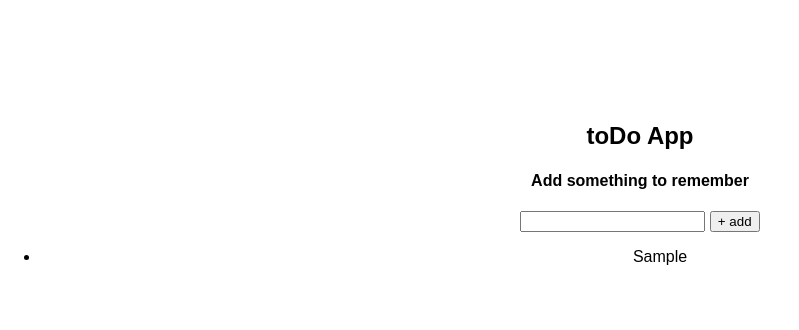
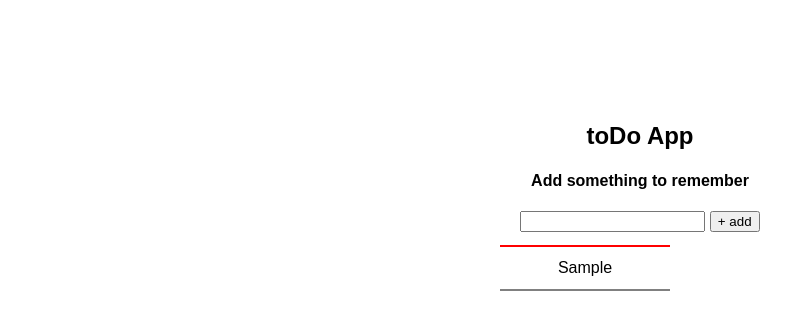
Before and after one commit to JavierPons/exercise_platfrom, a React (Create React App) app in the folder toDo/todo/: page / in a window 1280 px wide. Both pictures are taken after typing "Sample" into the empty fields and a click on the button "+ add". Shown: the top 330 px of the page, without its empty margins (0-799 px from the left). Built offline with nearby package versions, Linux system fonts and the light colour scheme.

Commit message:
add simple style

```diff
--- a/toDo/todo/src/App.js
+++ b/toDo/todo/src/App.js
@@ -22,6 +22,7 @@ class App extends Component {
     this.setState({todos:todos})
   }
 
+
   render() {
 
 
@@ -35,7 +36,7 @@ class App extends Component {
         <input ref = 'input'/> <button >+ add</button>
 
         </form>
-        <TodoLista listNameFromParent={this.state.todos}/>
+        <TodoLista  listNameFromParent={this.state.todos}/>
       </div>
     );
   }
--- a/toDo/todo/src/TodoLista.js
+++ b/toDo/todo/src/TodoLista.js
@@ -1,18 +1,16 @@
 import React from 'react';
 
 class TodoLista extends React.Component{
-    constructor(){
-        super()
-    }
+
     render(){
 
         let listNameFromParent =  this.props.listNameFromParent || []
 
         this.toma = listNameFromParent.map((item,i)=>{
-                return <li key={i}>{item.todo}</li>
+                return <li className='item' key={i}>{item.todo}</li>
             })
         return(
-            <ul>{this.toma}</ul>
+            <ul className='box' >{this.toma}</ul>
         )
 
     }
--- a/toDo/todo/src/index.css
+++ b/toDo/todo/src/index.css
@@ -3,3 +3,20 @@ body {
   padding: 8% 0 0 0;
   font-family: sans-serif;
 }
+
+.box{
+  width: 25%;
+  margin: auto;
+  padding-top: 1%;
+
+}
+
+.item{
+list-style-type: none;
+width: 25%;
+padding: 12px 45px;
+margin-bottom: 6px;
+ border-top: 2px solid red;
+border-bottom: 2px solid gray;
+
+}
```
